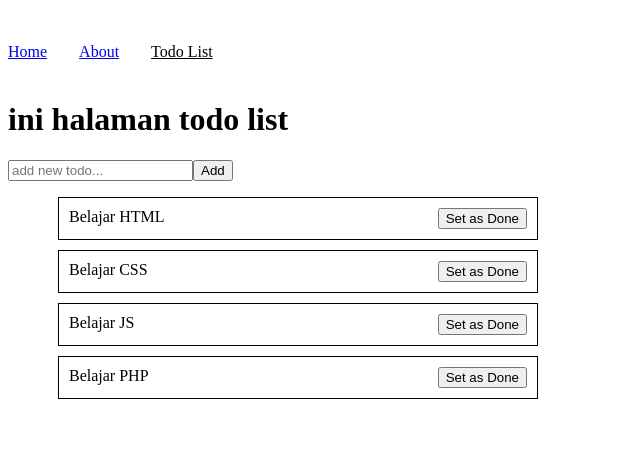
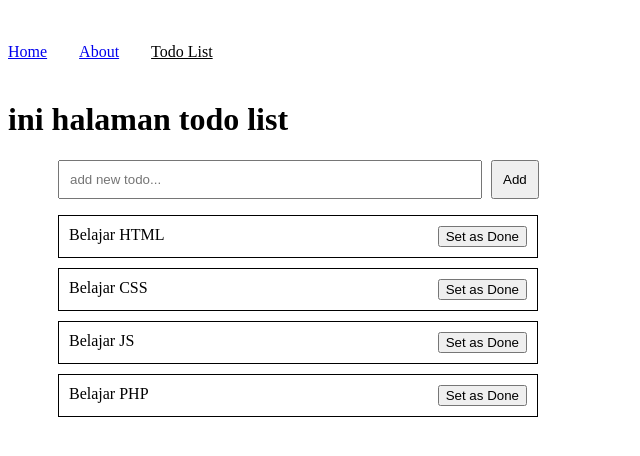
Before and after one commit to darmakom/vuejs-pinia, a Vue app: page /todolist in a window 1280 px wide. Shown: the top 456 px of the page, without its empty margins (0-640 px from the left). Built offline with nearby package versions, Linux system fonts and the light colour scheme.

Commit message:
update to do list 3

```diff
--- a/src/stores/todoStore.js
+++ b/src/stores/todoStore.js
@@ -20,6 +20,11 @@ export const useTodoStore = defineStore('todo', {
         this.todoList[index].isDone = false
     },
     addTodo(data) {
+      let exists = this.todoList.filter(item => item.name == data).length
+      if(exists) {
+        alert('new todo is existed in data')
+        return
+      }
       this.todoList.push(
         { name: data, isDone: false}
       )
--- a/src/views/TodoView.vue
+++ b/src/views/TodoView.vue
@@ -19,6 +19,20 @@
 </template>
 
 <style scoped>
+    form {
+        width: 500px;
+        margin-left: 50px;
+    }
+
+    form input {
+        padding: 10px;
+    }
+
+    form input:first-child {
+        width: 80%;
+        margin-right: 9px;
+    }
+
     ul {
         list-style: none;
         width: 500px;
```
